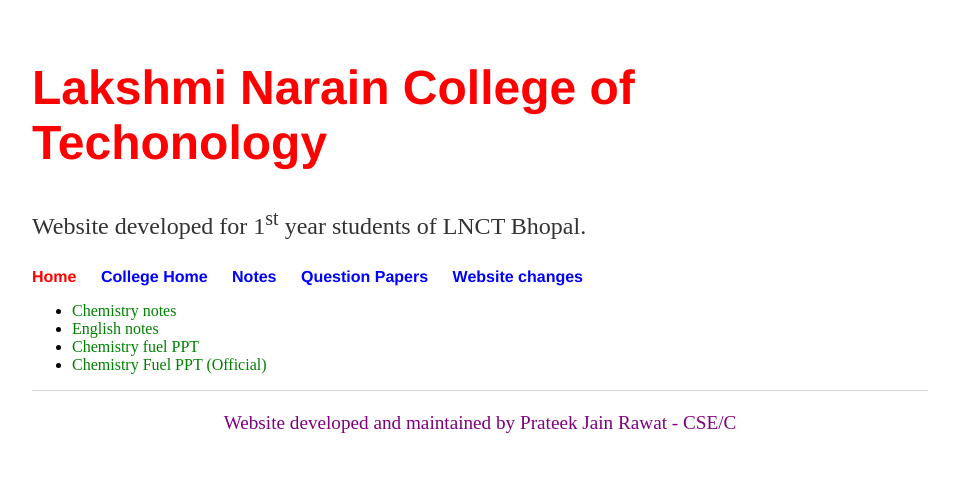
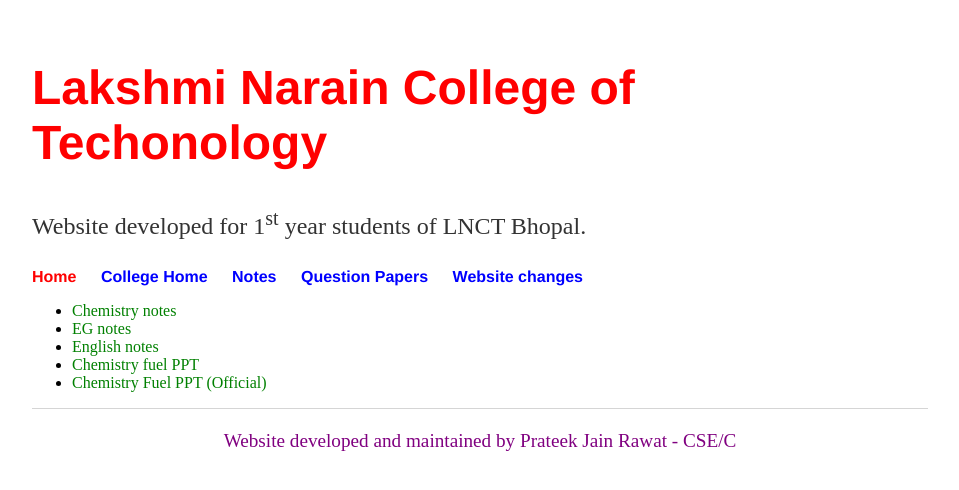
Before and after one commit to prateekraawat1/prateekraawat1.github.io, a Jekyll site: the page built from notes.html, in a window 1280 px wide. Shown: the top 490 px of the page, without its empty margins (160-1119 px from the left). Built offline with Jekyll 4.4.1, drawn with Linux system fonts in a browser that asks for light colours.

Commit message:
Add eg notes

```diff
--- a/notes.html
+++ b/notes.html
@@ -6,6 +6,7 @@
 <div class="blurb">
 	<ul>
 		<li><a href="http://instanteducation2.blogspot.in/2011/12/1st-semester-engineering-chemistry.html">Chemistry notes</a></li>
+		<li><a href="https://drive.google.com/file/d/0BzP9xUu5_syzUGpkS2syZ1dXdVU/view?usp=drivesdk">EG notes</a></li>
 		<li><a href="https://www.dropbox.com/s/eowncwpbevzdeoh/lecture_note_112311150139060.pdf?dl=0">English notes</a></li>
 		<li><a href="https://drive.google.com/open?id=0BzP9xUu5_syzYTJpcGo5Y2pveGs">Chemistry fuel PPT</a></li>
 		<li><a href="https://drive.google.com/open?id=0BzP9xUu5_syzS1kza0tMNGhWTDZNd256MnF5d291NmZoMGtJ">Chemistry Fuel PPT (Official)</a></li>
```
